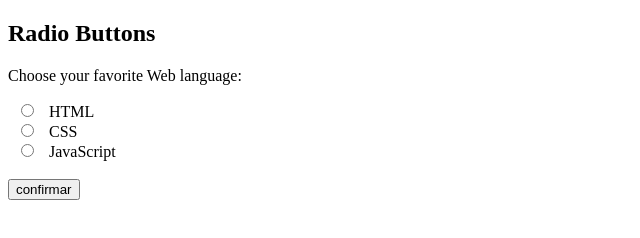
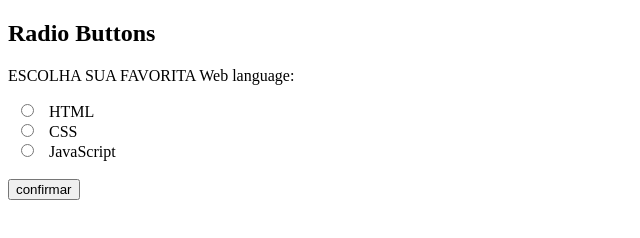
Before and after one commit to Samuel-Henrique-talento-tech/Samuel-Henrique-talento-tech.github.io, a plain HTML site: page teste2.html in a window 1280 px wide. Shown: the full height of the page, 0-640 px from the left. Drawn offline with Linux system fonts and the light colour scheme.

Commit message:
Update teste2.html

```diff
--- a/teste2.html
+++ b/teste2.html
@@ -4,7 +4,7 @@
 
 <h2>Radio Buttons</h2>
 
-<p>Choose your favorite Web language:</p>
+<p>ESCOLHA SUA FAVORITA Web language:</p>
 
 <form action="teste2.html">
   <input type="radio" id="html" name="fav_language" value="HTML">
```
